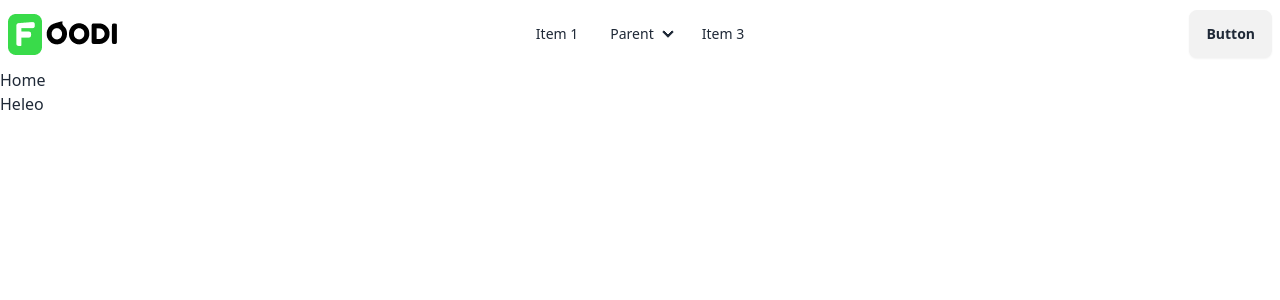
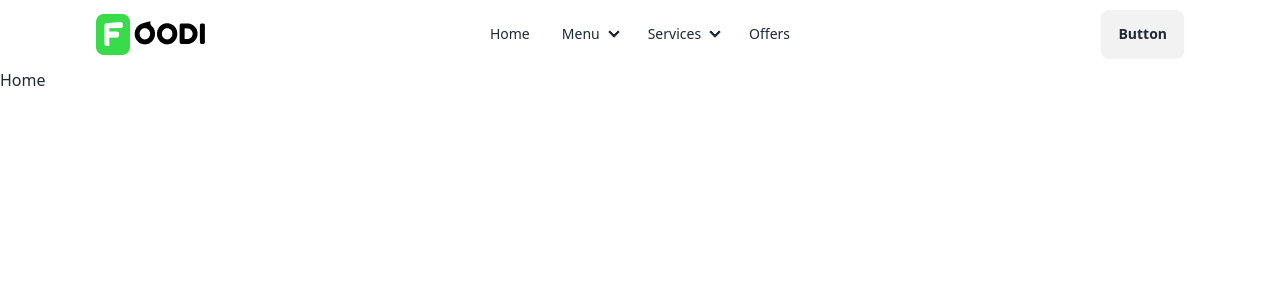
Before and after one commit to Sahil3982/Foodify, a React (Vite) app in the folder frontend/: page / in a window 1280 px wide. Shown: the top 300 px of the page. Built offline with nearby package versions, Linux system fonts and the light colour scheme.

Commit message:
Navbar implemented

```diff
--- a/frontend/src/App.jsx
+++ b/frontend/src/App.jsx
@@ -5,8 +5,6 @@ function App() {
 
   return (
     <>
-      <div className='text-4xl font-extrabold text-green'>Hy</div>
-      {/* <Navbar /> */}
     </>
   )
 }
--- a/frontend/src/Components/Navbar.jsx
+++ b/frontend/src/Components/Navbar.jsx
@@ -1,47 +1,104 @@
-import React from 'react'
+import React from "react";
 const Navbar = () => {
   return (
-    <header className="navbar bg-base-100">
+    <header className="max-w-screen-2xl container mx-auto">
+      <div className="navbar xl:px-24">
         <div className="navbar-start">
           <div className="dropdown">
             <div tabIndex={0} role="button" className="btn btn-ghost lg:hidden">
-            <svg xmlns="http://www.w3.org/2000/svg" className="h-5 w-5" fill="none" viewBox="0 0 24 24" stroke="currentColor"><path strokeLinecap="round" strokeLinejoin="round" strokeWidth="2" d="M4 6h16M4 12h8m-8 6h16" /></svg>
+              <svg
+                xmlns="http://www.w3.org/2000/svg"
+                className="h-5 w-5"
+                fill="none"
+                viewBox="0 0 24 24"
+                stroke="currentColor"
+              >
+                <path
+                  strokeLinecap="round"
+                  strokeLinejoin="round"
+                  strokeWidth="2"
+                  d="M4 6h16M4 12h8m-8 6h16"
+                />
+              </svg>
             </div>
-          <ul tabIndex={0} className="menu menu-sm dropdown-content mt-3 z-[1] p-2 shadow bg-base-100 rounded-box w-52">
-            <li><a>Item 1</a></li>
+            <ul
+              tabIndex={0}
+              className="menu menu-sm dropdown-content mt-3 z-[1] p-2 shadow bg-base-100 rounded-box w-52"
+            >
               <li>
-              <a>Parent</a>
+                <a className="grren">Home</a>
+              </li>
+              <li>
+                <a>Menu</a>
                 <ul className="p-2">
-                <li><a>Submenu 1</a></li>
-                <li><a>Submenu 2</a></li>
+                  <li>
+                    <a>Menu</a>
+                  </li>
+                  <li>
+                    <a>Submenu 2</a>
+                  </li>
                 </ul>
               </li>
-            <li><a>Item 3</a></li>
+              <li>
+                <a>Service</a>
+                <ul className="p-2">
+                  <li>
+                    <a>Menu</a>
+                  </li>
+                  <li>
+                    <a>Submenu 2</a>
+                  </li>
+                </ul>
+              </li>
+              <li>
+                <a>Offers</a>
+              </li>
             </ul>
           </div>
-        <img src='logo.png' className='cursor-pointer' />
-
+          <img src="logo.png" />
         </div>
         <div className="navbar-center hidden lg:flex">
           <ul className="menu menu-horizontal px-1">
-          <li><a>Item 1</a></li>
+            <li>
+              <a className="green text-red-200">Home</a>
+            </li>
             <li>
               <details>
-              <summary>Parent</summary>
+                <summary>Menu</summary>
                 <ul className="p-2">
-                <li><a>Submenu 1</a></li>
-                <li><a>Submenu 2</a></li>
+                  <li>
+                    <a>Submenu 1</a>
+                  </li>
+                  <li>
+                    <a>Submenu 2</a>
+                  </li>
                 </ul>
               </details>
             </li>
-          <li><a>Item 3</a></li>
+            <li>
+              <details className="green">
+                <summary>Services</summary>
+                <ul className="p-2">
+                  <li>
+                    <a>Submenu 1</a>
+                  </li>
+                  <li>
+                    <a>Submenu 2</a>
+                  </li>
+                </ul>
+              </details>
+            </li>
+            <li>
+              <a>Offers</a>
+            </li>
           </ul>
         </div>
         <div className="navbar-end">
           <a className="btn">Button</a>
         </div>
+      </div>
     </header>
-  )
-}
+  );
+};
 
-export default Navbar
+export default Navbar;
--- a/frontend/src/Layout/Main.jsx
+++ b/frontend/src/Layout/Main.jsx
@@ -7,7 +7,6 @@ const Main = () => {
         <>
             <Navbar />
             <Outlet />
-            <footer>Heleo</footer>
         </>
     )
 }
```
Lines whose indentation alone changed are shown as unchanged.
